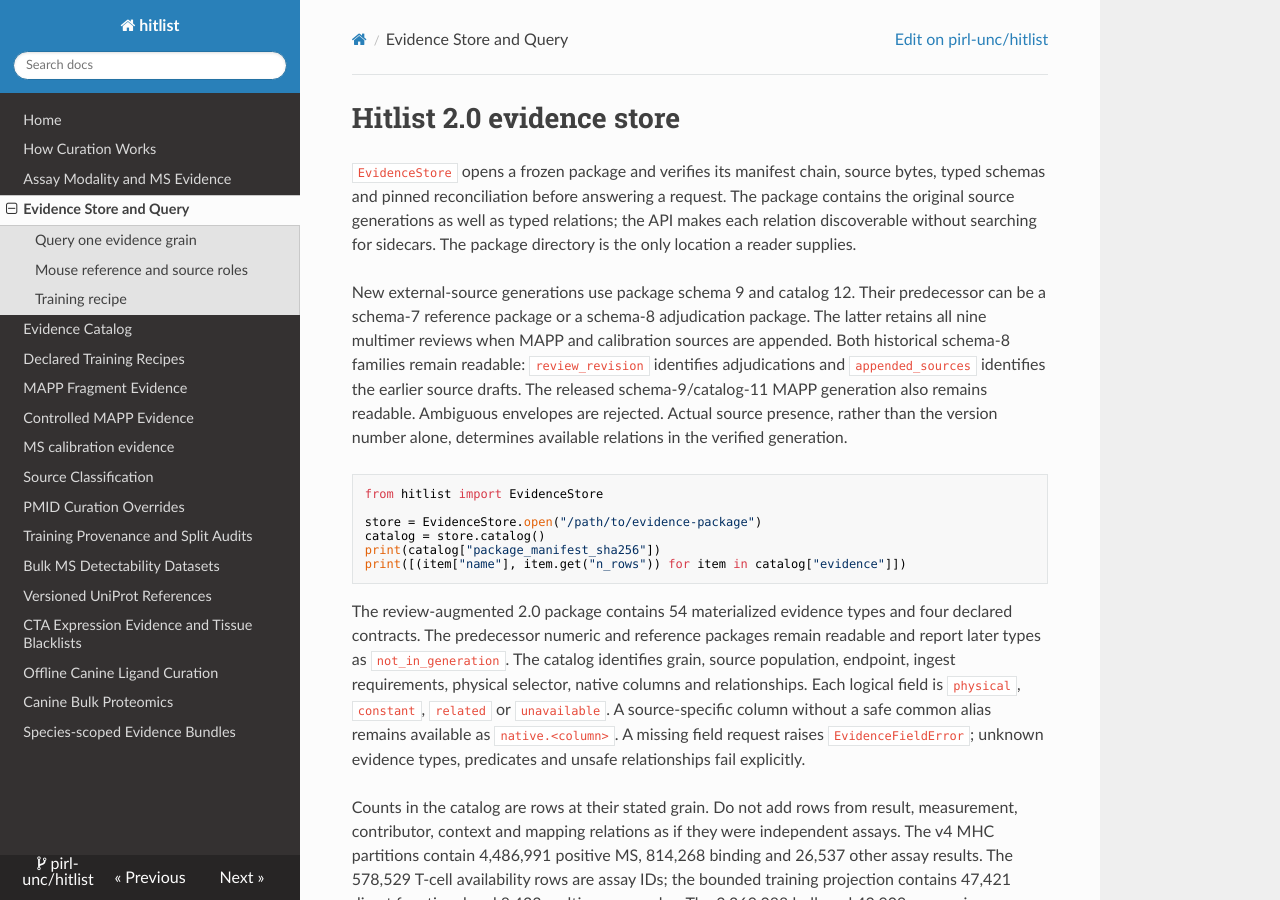
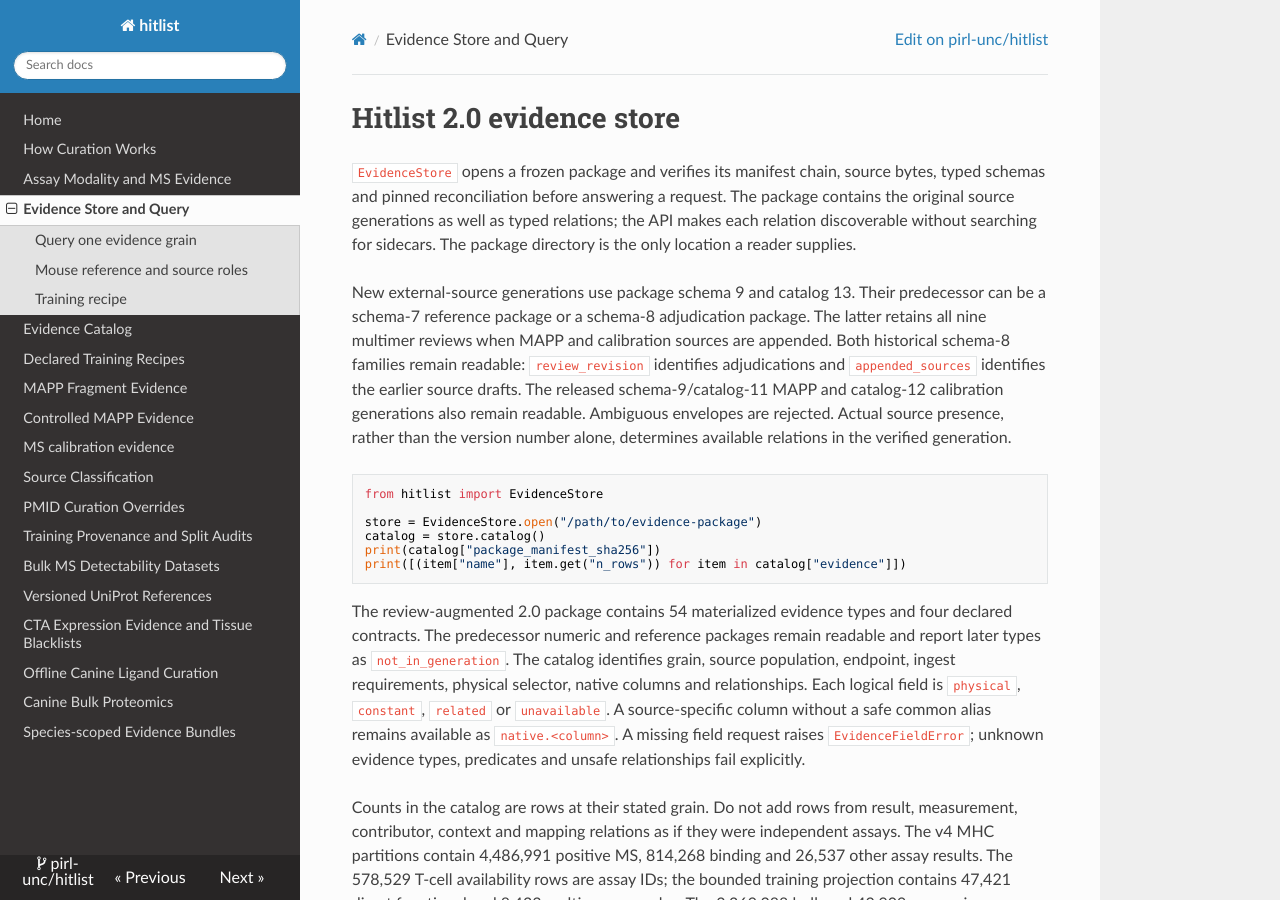
Before and after one commit to pirl-unc/hitlist, an MkDocs documentation site: the page built from docs/evidence-store.md, in a window 1280 px wide and 900 px high. Built offline with MkDocs 1.6.1, drawn with Linux system fonts in a browser that asks for light colours; nearby versions of some CDN libraries.

Commit message:
Document catalog 13 and prior readers

```diff
--- a/docs/evidence-store.md
+++ b/docs/evidence-store.md
@@ -6,13 +6,14 @@ The package contains the original source generations as well as typed relations;
 the API makes each relation discoverable without searching for sidecars. The
 package directory is the only location a reader supplies.
 
-New external-source generations use package schema 9 and catalog 12. Their
+New external-source generations use package schema 9 and catalog 13. Their
 predecessor can be a schema-7 reference package or a schema-8 adjudication
 package. The latter retains all nine multimer reviews when MAPP and calibration
 sources are appended. Both historical schema-8 families remain readable:
 `review_revision` identifies adjudications and `appended_sources` identifies the
-earlier source drafts. The released schema-9/catalog-11 MAPP generation also
-remains readable. Ambiguous envelopes are rejected. Actual source presence,
+earlier source drafts. The released schema-9/catalog-11 MAPP and catalog-12
+calibration generations also remain readable. Ambiguous envelopes are rejected.
+Actual source presence,
 rather than the version number alone, determines available relations in the
 verified generation.
 
```
